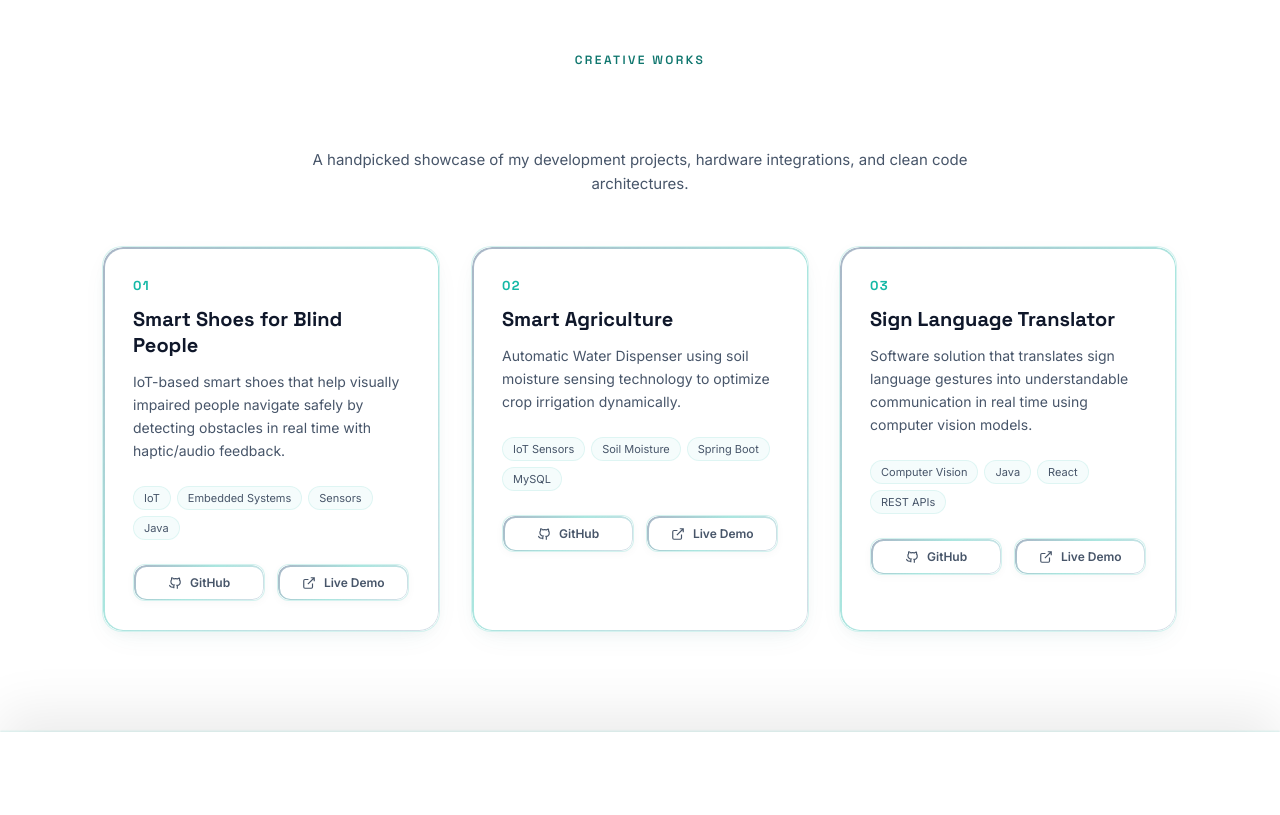
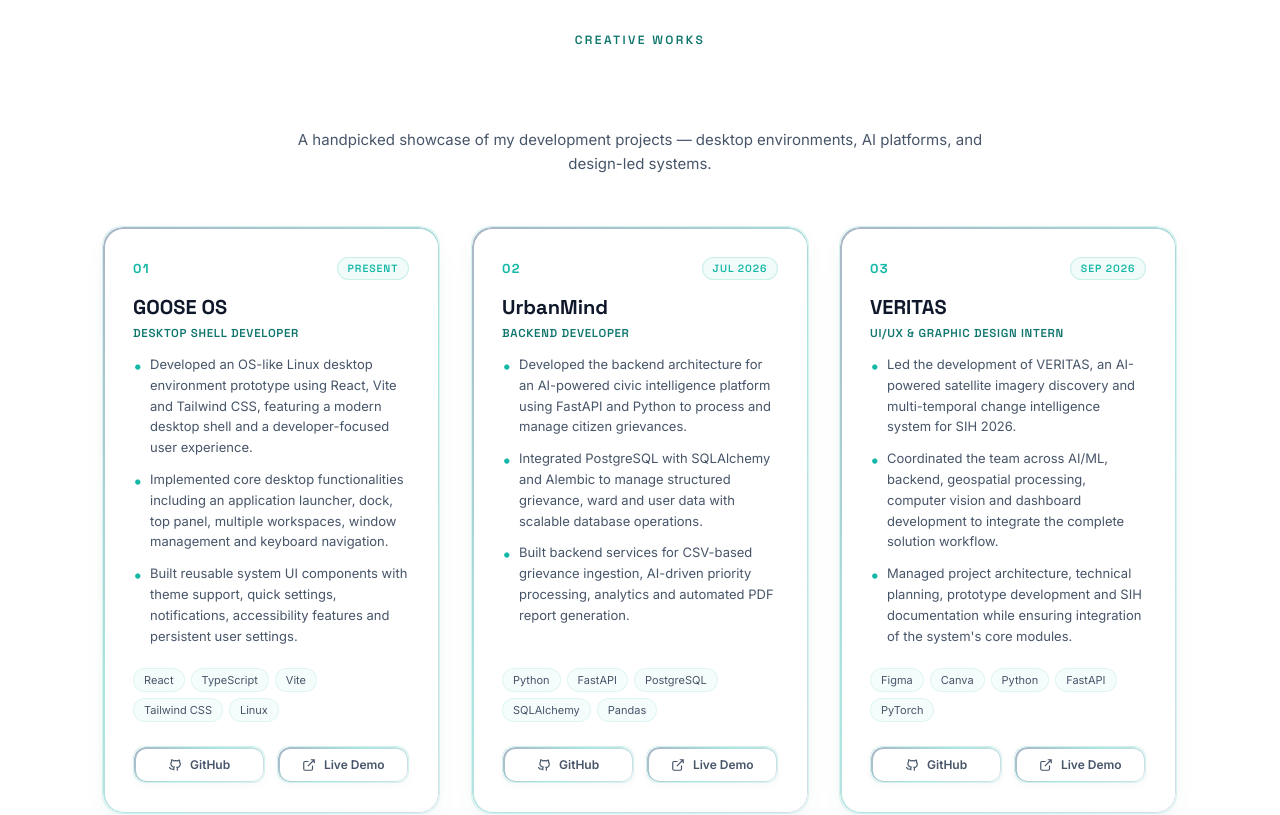
Before and after one commit to gowsik02/Gowsik.Off, a website built with Vite: page index.html in a window 1280 px wide. Shown: the part 5060-5875 px from the top of the page. Built offline with nearby package versions, Linux system fonts and the light colour scheme; a web font is replaced by a local one.

Commit message:
style: add main CSS stylesheet and update HTML structure

```diff
--- a/index.html
+++ b/index.html
@@ -708,7 +708,7 @@
             <div class="section-header reveal">
                 <span class="eyebrow">CREATIVE WORKS</span>
                 <h2 class="section-title">Featured Projects</h2>
-                <p class="section-desc">A handpicked showcase of my development projects, hardware integrations, and clean code architectures.</p>
+                <p class="section-desc">A handpicked showcase of my development projects — desktop environments, AI platforms, and design-led systems.</p>
             </div>
 
             <!-- Background Technical Terms & Outlines -->
@@ -719,11 +719,19 @@
                 <div class="project-card-v2 glass reveal">
                     <div class="card-glow"></div>
                     <div class="project-card-body">
-                        <span class="project-num-v2">01</span>
-                        <h3>Smart Shoes for Blind People</h3>
-                        <p>IoT-based smart shoes that help visually impaired people navigate safely by detecting obstacles in real time with haptic/audio feedback.</p>
+                        <div class="project-card-top">
+                            <span class="project-num-v2">01</span>
+                            <span class="project-period">Present</span>
+                        </div>
+                        <h3>GOOSE OS</h3>
+                        <span class="project-role">Desktop Shell Developer</span>
+                        <ul class="project-highlights">
+                            <li>Developed an OS-like Linux desktop environment prototype using React, Vite and Tailwind CSS, featuring a modern desktop shell and a developer-focused user experience.</li>
+                            <li>Implemented core desktop functionalities including an application launcher, dock, top panel, multiple workspaces, window management and keyboard navigation.</li>
+                            <li>Built reusable system UI components with theme support, quick settings, notifications, accessibility features and persistent user settings.</li>
+                        </ul>
                         <div class="project-tech-badges">
-                            <span>IoT</span><span>Embedded Systems</span><span>Sensors</span><span>Java</span>
+                            <span>React</span><span>TypeScript</span><span>Vite</span><span>Tailwind CSS</span><span>Linux</span>
                         </div>
                         <div class="project-action-links">
                             <a href="https://github.com/gowsikbaskaran" target="_blank" class="btn-action glass" id="projGit1"><svg viewBox="0 0 24 24" fill="none" stroke="currentColor" stroke-width="2"><path d="M9 19c-5 1.5-5-2.5-7-3m14 6v-3.9c0-1 .1-1.4-.5-2 2.8-.3 5.5-1.4 5.5-6a4.6 4.6 0 00-1.3-3.2 4.2 4.2 0 00-.1-3.2s-1.1-.3-3.5 1.3a12.3 12.3 0 00-6.2 0C7.5 2.8 6.4 3.1 6.4 3.1a4.2 4.2 0 00-.1 3.2A4.6 4.6 0 005 9.5c0 4.6 2.7 5.7 5.5 6-.6.6-.6 1.2-.5 2V21"/></svg> GitHub</a>
@@ -735,11 +743,19 @@
                 <div class="project-card-v2 glass reveal">
                     <div class="card-glow"></div>
                     <div class="project-card-body">
-                        <span class="project-num-v2">02</span>
-                        <h3>Smart Agriculture</h3>
-                        <p>Automatic Water Dispenser using soil moisture sensing technology to optimize crop irrigation dynamically.</p>
+                        <div class="project-card-top">
+                            <span class="project-num-v2">02</span>
+                            <span class="project-period">Jul 2026</span>
+                        </div>
+                        <h3>UrbanMind</h3>
+                        <span class="project-role">Backend Developer</span>
+                        <ul class="project-highlights">
+                            <li>Developed the backend architecture for an AI-powered civic intelligence platform using FastAPI and Python to process and manage citizen grievances.</li>
+                            <li>Integrated PostgreSQL with SQLAlchemy and Alembic to manage structured grievance, ward and user data with scalable database operations.</li>
+                            <li>Built backend services for CSV-based grievance ingestion, AI-driven priority processing, analytics and automated PDF report generation.</li>
+                        </ul>
                         <div class="project-tech-badges">
-                            <span>IoT Sensors</span><span>Soil Moisture</span><span>Spring Boot</span><span>MySQL</span>
+                            <span>Python</span><span>FastAPI</span><span>PostgreSQL</span><span>SQLAlchemy</span><span>Pandas</span>
                         </div>
                         <div class="project-action-links">
                             <a href="https://github.com/gowsikbaskaran" target="_blank" class="btn-action glass" id="projGit2"><svg viewBox="0 0 24 24" fill="none" stroke="currentColor" stroke-width="2"><path d="M9 19c-5 1.5-5-2.5-7-3m14 6v-3.9c0-1 .1-1.4-.5-2 2.8-.3 5.5-1.4 5.5-6a4.6 4.6 0 00-1.3-3.2 4.2 4.2 0 00-.1-3.2s-1.1-.3-3.5 1.3a12.3 12.3 0 00-6.2 0C7.5 2.8 6.4 3.1 6.4 3.1a4.2 4.2 0 00-.1 3.2A4.6 4.6 0 005 9.5c0 4.6 2.7 5.7 5.5 6-.6.6-.6 1.2-.5 2V21"/></svg> GitHub</a>
@@ -751,11 +767,19 @@
                 <div class="project-card-v2 glass reveal">
                     <div class="card-glow"></div>
                     <div class="project-card-body">
-                        <span class="project-num-v2">03</span>
-                        <h3>Sign Language Translator</h3>
-                        <p>Software solution that translates sign language gestures into understandable communication in real time using computer vision models.</p>
+                        <div class="project-card-top">
+                            <span class="project-num-v2">03</span>
+                            <span class="project-period">Sep 2026</span>
+                        </div>
+                        <h3>VERITAS</h3>
+                        <span class="project-role">UI/UX &amp; Graphic Design Intern</span>
+                        <ul class="project-highlights">
+                            <li>Led the development of VERITAS, an AI-powered satellite imagery discovery and multi-temporal change intelligence system for SIH 2026.</li>
+                            <li>Coordinated the team across AI/ML, backend, geospatial processing, computer vision and dashboard development to integrate the complete solution workflow.</li>
+                            <li>Managed project architecture, technical planning, prototype development and SIH documentation while ensuring integration of the system's core modules.</li>
+                        </ul>
                         <div class="project-tech-badges">
-                            <span>Computer Vision</span><span>Java</span><span>React</span><span>REST APIs</span>
+                            <span>Figma</span><span>Canva</span><span>Python</span><span>FastAPI</span><span>PyTorch</span>
                         </div>
                         <div class="project-action-links">
                             <a href="https://github.com/gowsikbaskaran" target="_blank" class="btn-action glass" id="projGit3"><svg viewBox="0 0 24 24" fill="none" stroke="currentColor" stroke-width="2"><path d="M9 19c-5 1.5-5-2.5-7-3m14 6v-3.9c0-1 .1-1.4-.5-2 2.8-.3 5.5-1.4 5.5-6a4.6 4.6 0 00-1.3-3.2 4.2 4.2 0 00-.1-3.2s-1.1-.3-3.5 1.3a12.3 12.3 0 00-6.2 0C7.5 2.8 6.4 3.1 6.4 3.1a4.2 4.2 0 00-.1 3.2A4.6 4.6 0 005 9.5c0 4.6 2.7 5.7 5.5 6-.6.6-.6 1.2-.5 2V21"/></svg> GitHub</a>
--- a/src/style.css
+++ b/src/style.css
@@ -1376,10 +1376,80 @@ button {
     justify-content: space-between
 }
 
+.project-card-body {
+    display: flex;
+    flex-direction: column;
+    height: 100%
+}
+
 .project-card-v2:hover {
     transform: translateY(-6px);
     border-color: var(--accent);
     box-shadow: 0 20px 40px -15px #14b8a61f
+}
+
+.project-card-top {
+    display: flex;
+    align-items: center;
+    justify-content: space-between;
+    gap: 10px;
+    margin-bottom: 14px
+}
+
+.project-period {
+    font-family: var(--font-alt);
+    font-size: 10.5px;
+    font-weight: 600;
+    letter-spacing: .09em;
+    text-transform: uppercase;
+    color: var(--accent);
+    background: #14b8a60f;
+    border: 1px solid rgba(20, 184, 166, .18);
+    padding: 4px 10px;
+    border-radius: 12px;
+    white-space: nowrap;
+    flex-shrink: 0
+}
+
+.project-role {
+    display: block;
+    font-family: var(--font-alt);
+    font-size: 11.5px;
+    font-weight: 600;
+    letter-spacing: .06em;
+    text-transform: uppercase;
+    color: var(--glow);
+    margin: -6px 0 14px
+}
+
+.project-highlights {
+    list-style: none;
+    display: flex;
+    flex-direction: column;
+    gap: 11px;
+    margin-bottom: 22px;
+    flex-grow: 1
+}
+
+.project-highlights li {
+    font-size: 13px;
+    line-height: 1.6;
+    color: var(--text-secondary);
+    position: relative;
+    padding-left: 17px
+}
+
+.project-highlights li:before {
+    content: "\2022";
+    color: var(--accent);
+    font-size: 17px;
+    position: absolute;
+    left: 0;
+    top: -1px
+}
+
+.project-card-top .project-num-v2 {
+    margin-bottom: 0
 }
 
 .project-num-v2 {
@@ -2367,6 +2437,26 @@ button {
         padding: 18px 14px;
         border-radius: 14px
     }
+    .project-card-top {
+        margin-bottom: 10px
+    }
+    .project-period {
+        font-size: 9.5px;
+        padding: 3px 8px
+    }
+    .project-role {
+        font-size: 10.5px;
+        margin: -4px 0 10px
+    }
+    .project-highlights {
+        gap: 8px;
+        margin-bottom: 14px
+    }
+    .project-highlights li {
+        font-size: 12px;
+        line-height: 1.5;
+        padding-left: 14px
+    }
     .project-num-v2 {
         font-size: 11px;
         margin-bottom: 6px
```
